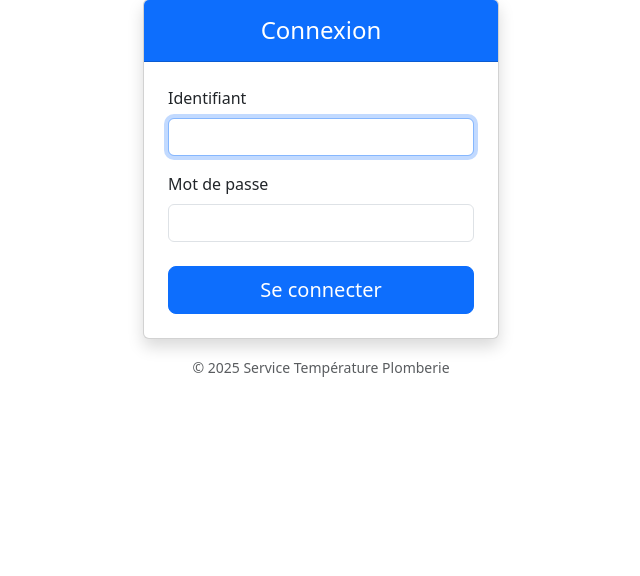
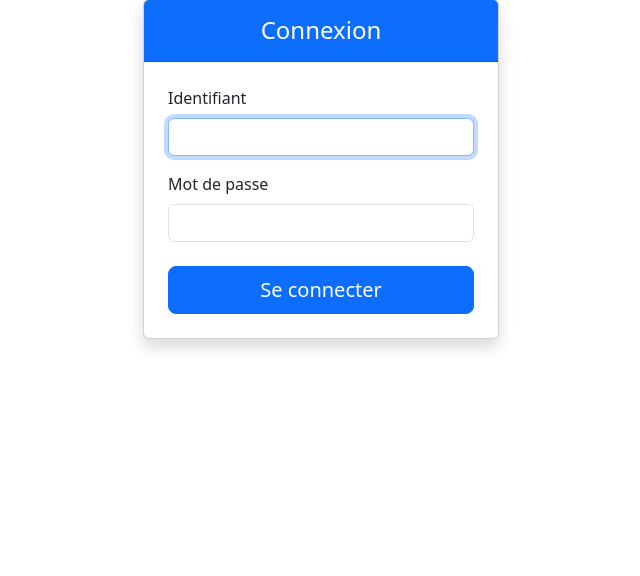
Before and after one commit to hijodelmar/stp-app, a Flask app: page /auth/login in a window 1280 px wide. Shown: the part 129-705 px from the top of the page, without its empty margins (319-959 px from the left). Run offline with Flask 3, Linux system fonts and the light colour scheme.

Commit message:
Update login.html

```diff
--- a/templates/auth/login.html
+++ b/templates/auth/login.html
@@ -23,9 +23,6 @@
                 </form>
             </div>
         </div>
-        <div class="text-center mt-3 text-muted">
-            <small>&copy; 2025 Service Température Plomberie</small>
-        </div>
     </div>
 </div>
 {% endblock %}
```
